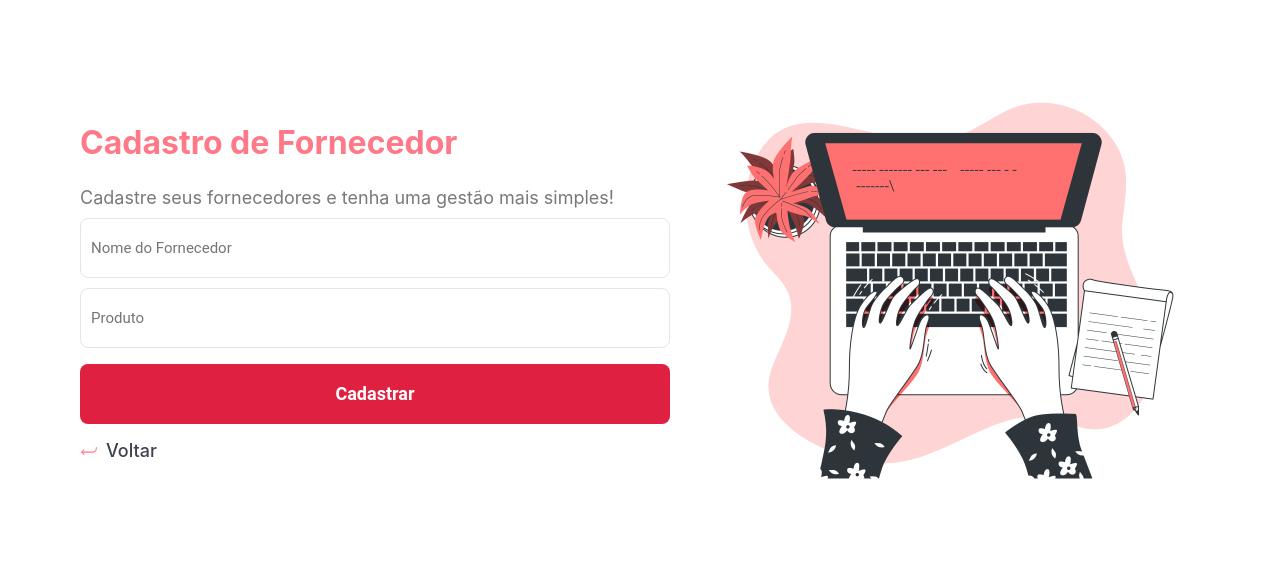
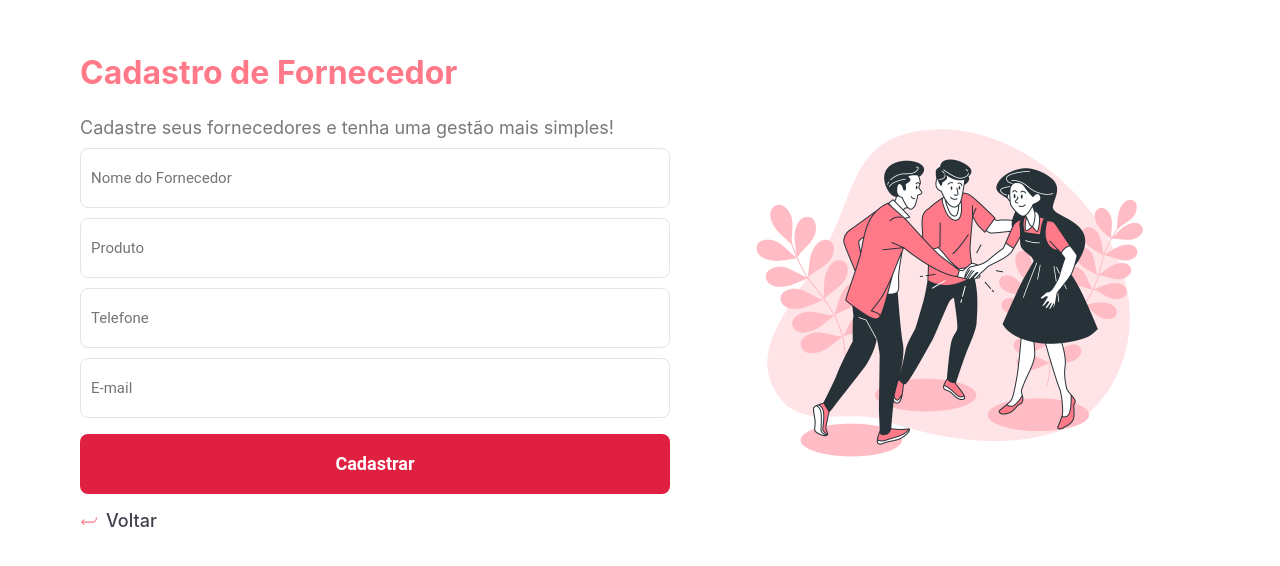
Before and after one commit to hique023/trabalho_conclusao_react, a React (Create React App) app: page /newprovider in a window 1280 px wide. Shown: the part 108-674 px from the top of the page. Built offline with nearby package versions, Linux system fonts and the light colour scheme.

Commit message:
Inserção de campos na página de cadastro de fornecedores

```diff
--- a/src/pages/NewProvider/index.js
+++ b/src/pages/NewProvider/index.js
@@ -4,7 +4,7 @@ import { useEffect, useState } from 'react'
 import { Link, useHistory } from 'react-router-dom'
 
 // Assets
-import loginimg from '../../assets/loginpage.png'
+import provider from '../../assets/provider.png'
 import { IoReturnDownBackOutline } from 'react-icons/io5'
 
 const Site = styled.div`
@@ -52,7 +52,7 @@ const Linkinside = styled.h3`
   transition: opacity 0.2s;
 `
 
-const Loginimg = styled.img`
+const ProviderImg = styled.img`
   max-width: 500px;
   margin-left: 30px;
 `
@@ -92,6 +92,8 @@ export default function Login() {
 
   const [name, setName] = useState('')
   const [product, setProduct] = useState('')
+  const [phone, setPhone] = useState('')
+  const [email, setEmail] = useState('')
 
   const history = useHistory()
 
@@ -107,6 +109,8 @@ export default function Login() {
         <Form onSubmit={handleLogin}>
           <Input value={name} type="text" placeholder="Nome do Fornecedor" onChange={e => setName(e.target.value)}></Input>
           <Input value={product} type="text" placeholder="Produto" onChange={e => setProduct(e.target.value)}></Input>
+          <Input value={phone} type="text" placeholder="Telefone" onChange={e => setPhone(e.target.value)}></Input>
+          <Input value={email} type="email" placeholder="E-mail" onChange={e => setEmail(e.target.value)}></Input>
           <Button type="submit">Cadastrar</Button>
         </Form>
         <Linkinside>
@@ -114,7 +118,7 @@ export default function Login() {
           <Link to="/home">Voltar</Link>
         </Linkinside>
       </Container>
-      <Loginimg src={loginimg} />
+      <ProviderImg src={provider} />
     </Site>
   );
 }
```
Also changed, not shown: src/assets/provider.png (added).
